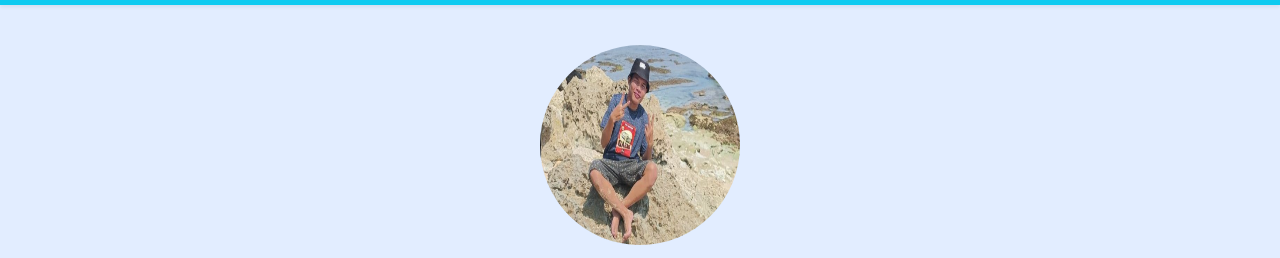
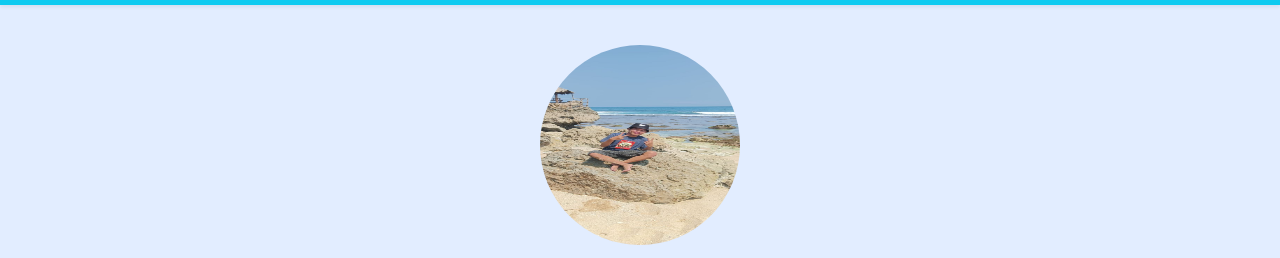
Before and after one commit to johnirevormasiziliwu/johnirevormasi.github.io, a plain HTML site: page index.html in a window 1280 px wide. Shown: the part 51-309 px from the top of the page. Drawn offline with nearby package versions, Linux system fonts and the light colour scheme.

Commit message:
ubah codingan img

```diff
--- a/index.html
+++ b/index.html
@@ -51,7 +51,7 @@
     <!-- Start Jumbotron -->
 
     <section class="jumbotron text-center">
-      <img src="/img/Johni Revormasi Ziliwu.jpg" alt="Johni Revormasi" width="200px" height="200px" class="rounded-circle" />
+      <img src="/img/photo1668931967.jpeg" alt="Johni Revormasi" width="200px" height="200px" class="rounded-circle" />
       <h1 class="display-4 my-3">Johni Revormasi</h1>
       <p class="lead">Student | Programmer</p>
 
```
